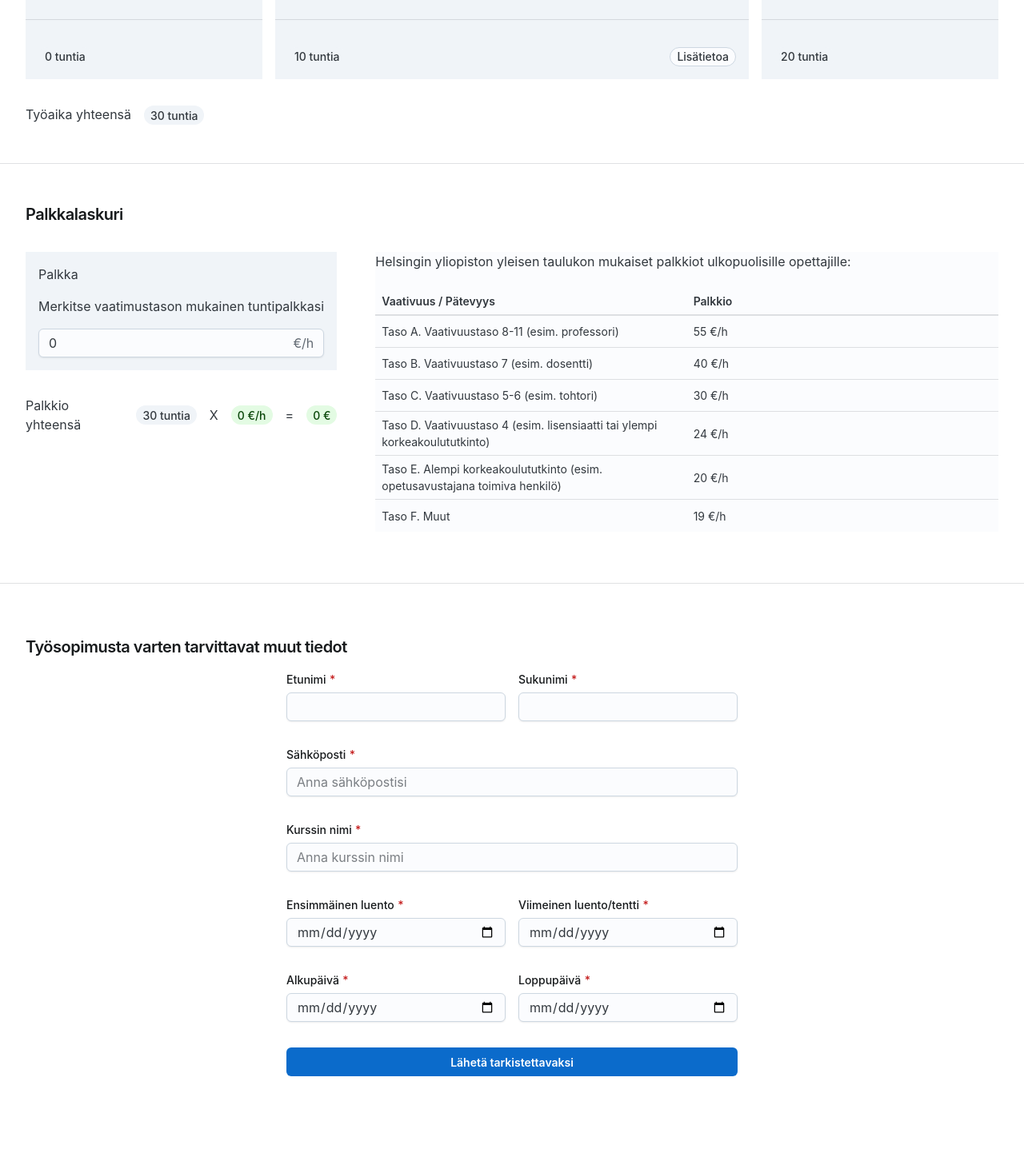
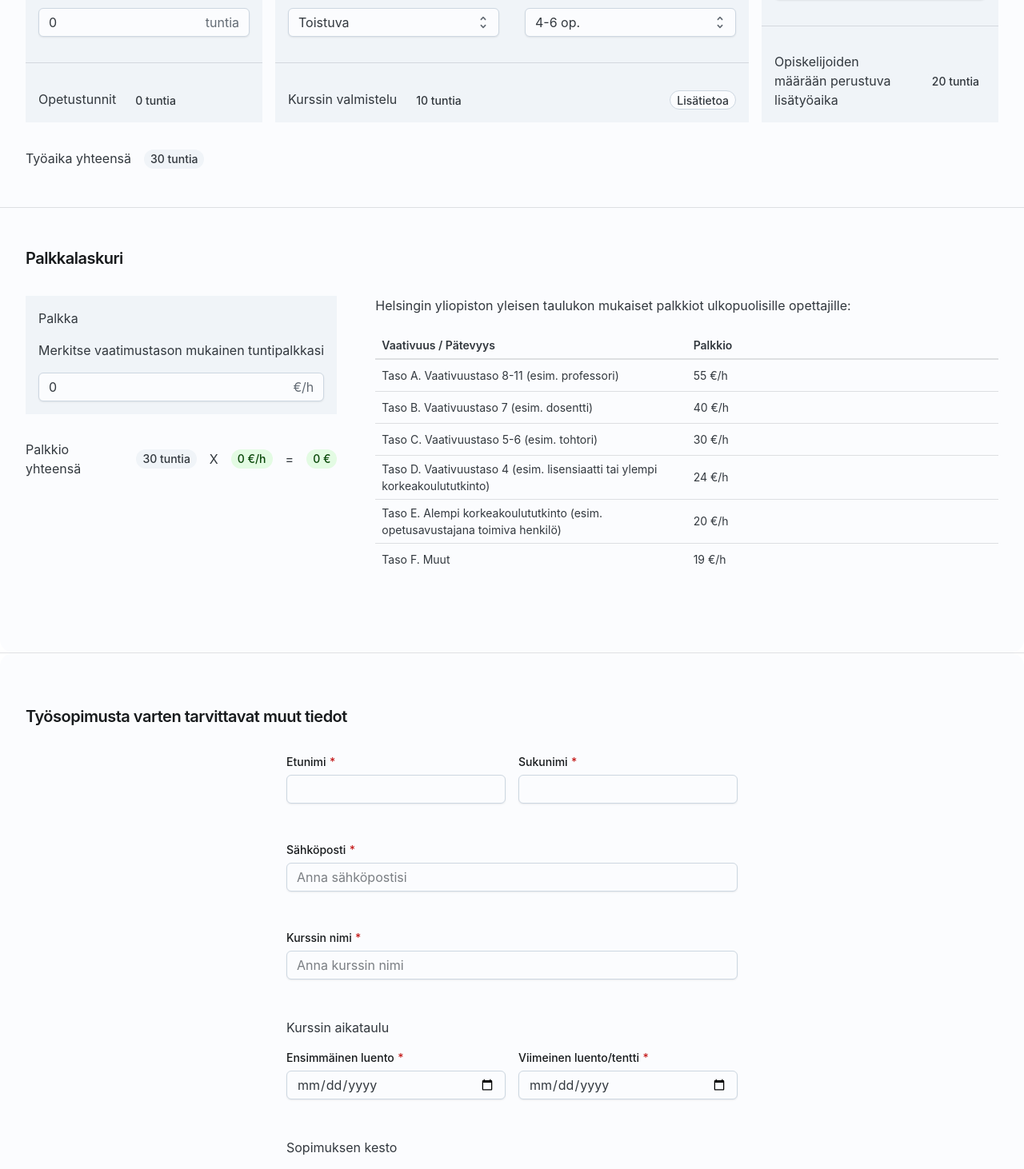
Before and after one commit to UniversityOfHelsinkiCS/toppi, a React (Vite) app: page / in a window 1280 px wide. Shown: the part 668-2130 px from the top of the page at 80% size. Built offline with nearby package versions, Linux system fonts and the light colour scheme.

Commit message:
Improve contractform

```diff
--- a/src/client/App.tsx
+++ b/src/client/App.tsx
@@ -12,6 +12,7 @@ const Header = () => {
       columnGap: "1rem",
       alignItems: "center",
       display: "flex",
+      borderRadius: "1rem",
     }}>
       <Box width="2rem">
         <img src={hyLogo} alt="hy logo" />
@@ -33,6 +34,7 @@ const Footer = () => {
       justifyContent: "center",
       columnGap: "5rem",
       mt: "10rem",
+      borderRadius: "1rem",
     }}>
       <Box>
         <a href="https://toska.dev" ><img src={toskaLogo} alt="Toska" width={70}/></a>
--- a/src/client/Calculator.tsx
+++ b/src/client/Calculator.tsx
@@ -36,7 +36,7 @@ const SalaryChip = ({ salary, unit='€/h' }: { salary: number, unit?: string })
   )
 }
 
-const InputContainer = ({ children, resultChip, infoBox, sx }: { children: React.ReactNode, resultChip?: React.ReactNode, infoBox?: React.ReactNode, sx?: SxProps }) => {
+const InputContainer = ({ children, resultName, resultChip, infoBox, sx }: { children: React.ReactNode, resultName?: string, resultChip?: React.ReactNode, infoBox?: React.ReactNode, sx?: SxProps }) => {
   return (
     <Box display="flex" flexDirection="column" alignItems="stretch" sx={sx} >
       <Sheet sx={{
@@ -49,7 +49,8 @@ const InputContainer = ({ children, resultChip, infoBox, sx }: { children: React
         {children}
         {resultChip && <>
           <Divider />
-          <Box p="1rem" mt="auto" display="flex">
+          <Box p="1rem" mt="auto" display="flex" alignItems="center" columnGap="1rem">
+            <Typography>{resultName}</Typography>
             <Box mr="auto">{resultChip}</Box>
             {infoBox &&
               <Tooltip arrow title={
@@ -160,6 +161,7 @@ const WorkHourCalculator = ({ totalHours, setTotalHours }: { totalHours: number,
         mb: "2rem",
        })}>
         <InputContainer
+          resultName='Opetustunnit'
           resultChip={<HoursChip hours={teachingHours || 0} />}
           sx={{ flex: 1 }}
         >
@@ -171,6 +173,7 @@ const WorkHourCalculator = ({ totalHours, setTotalHours }: { totalHours: number,
           </InputSection>
         </InputContainer>
         <InputContainer
+          resultName="Kurssin valmistelu"
           resultChip={<HoursChip hours={prepHours} />}
           infoBox={<PreparationHoursTable />}
           sx={{ flex: 2 }}
@@ -193,6 +196,7 @@ const WorkHourCalculator = ({ totalHours, setTotalHours }: { totalHours: number,
           </Box>
         </InputContainer>
         <InputContainer
+          resultName="Opiskelijoiden määrään perustuva lisätyöaika"
           resultChip={<HoursChip hours={studentCount.value} />}
           sx={{ flex: 1 }}
         >
@@ -264,13 +268,13 @@ const SalaryCalculator = ({ totalHours }: { totalHours: number }) => {
       <Box sx={theme => ({
         display: 'flex',
         flexDirection: 'column',
-        gap: '1rem',
+        gap: '3rem',
         [theme.breakpoints.up('md')]: {
           flexDirection: 'row',
         },
         mb: "2rem",
       })}>
-        <Box flex={1} mr="2rem">
+        <Box flex={1}>
           <InputContainer sx={{ mb: "2rem" }}>
             <InputSection title="Palkka" description="Merkitse vaatimustason mukainen tuntipalkkasi">
               <SalaryInput value={salary} onChange={setSalary} />
@@ -291,7 +295,10 @@ const Calculator = () => {
   const [totalHours, setTotalHours] = useState(0)
 
   return (
-    <Box>
+    <Sheet sx={{
+      borderRadius: "1rem",
+      py: "2rem",
+    }}>
       <Box p="2rem">
         <Typography level="h4" sx={{ mb: "2rem"}}>Työaikalaskuri</Typography>
         <WorkHourCalculator totalHours={totalHours} setTotalHours={setTotalHours} />
@@ -301,7 +308,7 @@ const Calculator = () => {
         <Typography level="h4" sx={{ mb: "2rem"}}>Palkkalaskuri</Typography>
         <SalaryCalculator totalHours={totalHours} />
       </Box>
-    </Box>
+    </Sheet>
   )
 }
 
--- a/src/client/ContractForm.tsx
+++ b/src/client/ContractForm.tsx
@@ -1,4 +1,4 @@
-import { Box, Button, FormControl, FormLabel, Input, Typography } from "@mui/joy";
+import { Box, Button, FormControl, FormLabel, Input, Sheet, Typography } from "@mui/joy";
 
 interface FormElements extends HTMLFormControlsCollection {
   firstname: HTMLInputElement;
@@ -15,11 +15,26 @@ interface SignInFormElement extends HTMLFormElement {
   readonly elements: FormElements;
 }
 
+const InputRow = ({ label, children }: { label?: string, children: React.ReactNode }) => {
+  return (
+    <Box>
+      {label && <Typography sx={{ mb: "1rem" }}>{label}</Typography>}
+      <Box display="flex" gap="1rem" sx={theme => ({ [theme.breakpoints.down("md")]: { flexDirection: "column" }})}>
+        {children}
+      </Box>
+    </Box>
+  )
+}
+
 const ContractForm = () => {
   return (
-    <Box p="2rem" mt="2rem">
+    <Sheet sx={{
+      borderRadius: "1rem",
+      py: "2rem",
+    }}>
+      <Box p="2rem">
         <Typography level="h4">Työsopimusta varten tarvittavat muut tiedot</Typography>
-      <Box display="flex" justifyContent="center" mt="1rem">
+        <Box display="flex" justifyContent="center" mt="2rem">
           <form
             onSubmit={(event: React.FormEvent<SignInFormElement>) => {
               event.preventDefault()
@@ -38,8 +53,8 @@ const ContractForm = () => {
               alert(JSON.stringify(data, null, 2));
             }}
           >
-          <Box display="flex" flexDirection="column" gap="2rem">
-            <Box display="flex" columnGap="1rem">
+            <Box display="flex" flexDirection="column" gap="3rem">
+              <InputRow>
                 <FormControl required>
                   <FormLabel>Etunimi</FormLabel>
                   <Input type="text" name="firstname" slotProps={{ input: { maxLength: 50 }}}/>
@@ -48,7 +63,7 @@ const ContractForm = () => {
                   <FormLabel>Sukunimi</FormLabel>
                   <Input type="text" name="lastname" slotProps={{ input: { maxLength: 50 }}}/>
                 </FormControl>
-            </Box>
+              </InputRow>
               <FormControl required>
                 <FormLabel>Sähköposti</FormLabel>
                 <Input placeholder="Anna sähköpostisi" type="email" name="email" slotProps={{ input: { maxLength: 50 }}}/>
@@ -57,7 +72,7 @@ const ContractForm = () => {
                 <FormLabel>Kurssin nimi</FormLabel>
                 <Input placeholder="Anna kurssin nimi" type="text" name="courseName"  slotProps={{ input: { maxLength: 100 }}}/>
               </FormControl>
-            <Box display="flex" columnGap="1rem">
+              <InputRow label="Kurssin aikataulu">
                 <FormControl required sx={{ flex: 1 }}>
                   <FormLabel>Ensimmäinen luento</FormLabel>
                   <Input type="date" name="courseStartDate" />
@@ -66,8 +81,8 @@ const ContractForm = () => {
                   <FormLabel>Viimeinen luento/tentti</FormLabel>
                   <Input type="date" name="courseEndDate" />
                 </FormControl>
-            </Box>
-            <Box display="flex" columnGap="1rem">
+              </InputRow>
+              <InputRow label="Sopimuksen kesto">
                 <FormControl required sx={{ flex: 1 }}>
                   <FormLabel>Alkupäivä</FormLabel>
                   <Input type="date" name="contractStartDate" />
@@ -76,7 +91,7 @@ const ContractForm = () => {
                   <FormLabel>Loppupäivä</FormLabel>
                   <Input type="date" name="contractEndDate" />
                 </FormControl>
-            </Box>
+              </InputRow>
               <Button type="submit" fullWidth>
                 Lähetä tarkistettavaksi
               </Button>
@@ -84,6 +99,7 @@ const ContractForm = () => {
           </form>
         </Box>
       </Box>
+    </Sheet>
   )
 }
 
```
Lines whose indentation alone changed are shown as unchanged.
